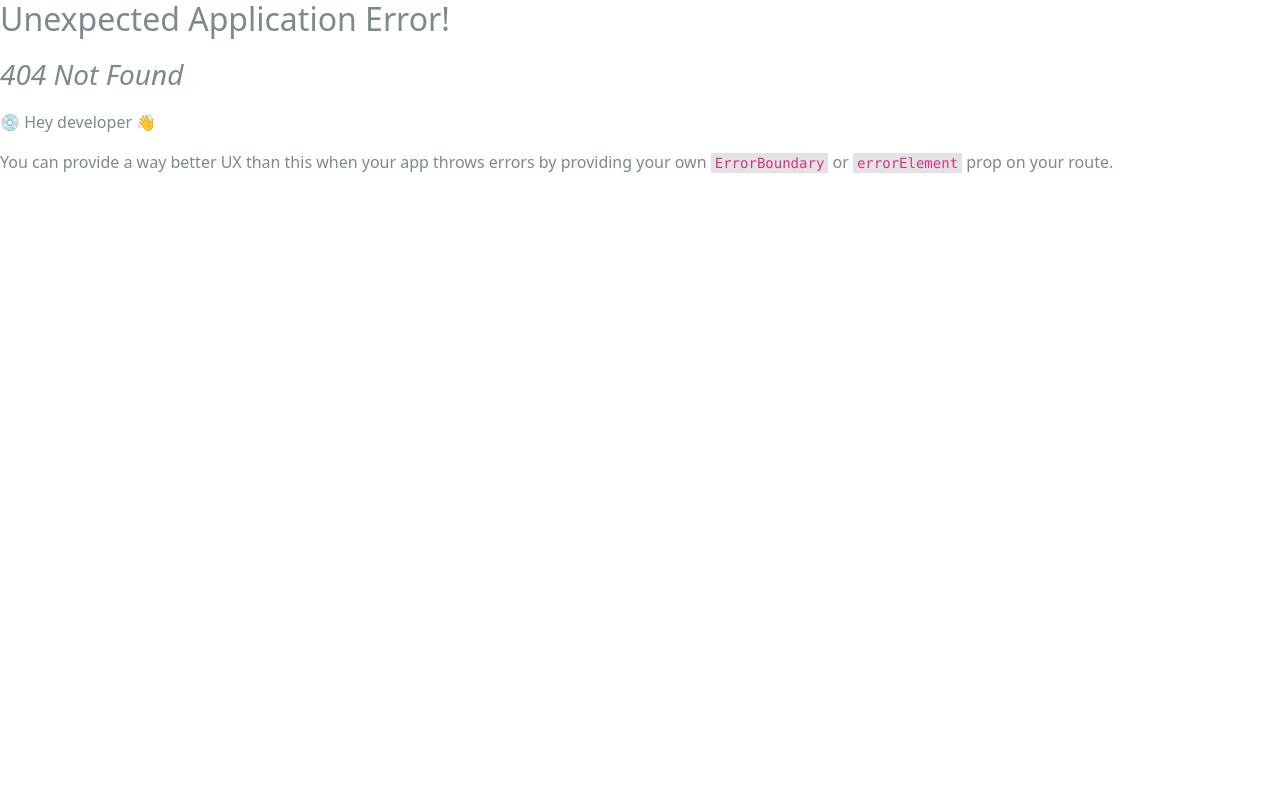
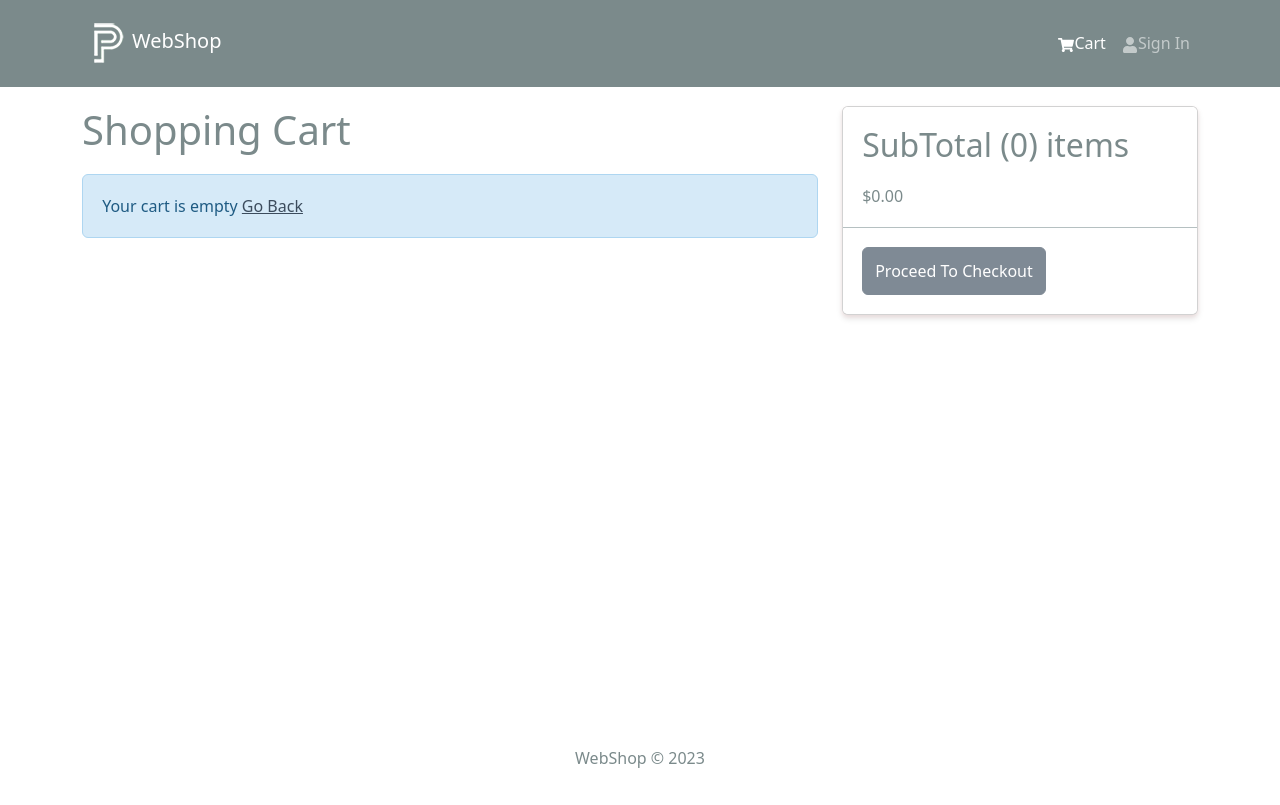
Before and after one commit to codeForMobile/webshop, a React (Create React App) app in the folder frontend/: page /cart in a window 1280 px wide. Before the commit this address had no page. Built offline with nearby package versions, Linux system fonts and the light colour scheme.

Commit message:
add cart screen and functionality

```diff
--- a/frontend/src/index.js
+++ b/frontend/src/index.js
@@ -20,12 +20,14 @@
 import reportWebVitals from './reportWebVitals';
 import HomeScreen from './screens/HomeScreen';
 import ProductScreen from './screens/ProductScreen';
+import CartScreen from './screens/CartScreen';
 
 const router = createBrowserRouter(
   createRoutesFromElements([
     <Route path='/' element={<App/>}>
       <Route index={true} path='/' element={<HomeScreen/>}/>
       <Route path='/product/:id' element={<ProductScreen/>}/>
+      <Route path='/cart' element={<CartScreen/>}/>
     </Route>
   ])
 )
--- /dev/null
+++ b/frontend/src/screens/CartScreen.jsx
@@ -0,0 +1,95 @@
+import { Link, useNavigate } from 'react-router-dom'
+import { useSelector, useDispatch } from 'react-redux'
+import { Row, Col, ListGroup, Image, Form, Button, Card } from 'react-bootstrap'
+import { FaTrash } from 'react-icons/fa'
+import Message from '../components/Message'
+import { addToCart } from '../slices/cartSlice'
+
+const CartScreen = () => {
+    const navigate = useNavigate()
+    const dispatch = useDispatch()
+
+    const cart = useSelector((state) => state.cart)
+    const { cartItems } = cart
+
+    const addToCartHandler = async (product, qty) => {
+        dispatch(addToCart({...product, qty}))
+    }
+
+    return (
+        <Row>
+            <Col md={8}>
+                <h1 style={{marginBottom: '20px'}}>Shopping Cart</h1>
+                {cartItems.length === 0 ? (
+                    <Message>
+                        Your cart is empty <Link to='/'>Go Back</Link>
+                    </Message>
+                ) : (
+                    <ListGroup variant='flush'>
+                        {cartItems.map((item) => (
+                            <ListGroup.Item key={item._id}>
+                                <Row>
+                                    <Col md={2}>
+                                        <Image src={item.image} alt={item.name} fluid rounded/>
+                                    </Col>
+                                    <Col md={3}>
+                                        <Link to={`/product/${item._id}`}>
+                                            {item.name}
+                                        </Link>
+                                    </Col>
+                                    <Col md={2}>
+                                        ${item.price}
+                                    </Col>
+                                    <Col md={2}>
+                                    <Form.Control
+                                        as='select'
+                                        value={item.qty}
+                                        onChange={(e) =>
+                                        {addToCartHandler(item, Number(e.target.value), item.qty)}}
+                                        >
+                                         {[...Array(item.countInStock).keys()].map((x) => (
+                                            <option key={x+1} value={x+1}>
+                                                {x+1}
+                                            </option>
+                                         ))}
+                                        </Form.Control>
+                                    </Col>
+                                    <Col md={2}>
+                                        <Button type='button'
+                                        variant='light'>
+                                            <FaTrash/>
+                                        </Button>
+                                    </Col>
+                                </Row>
+                            </ListGroup.Item>
+                        ))}
+                    </ListGroup>
+                )}
+            </Col>
+            <Col md={4}>
+                <Card>
+                <ListGroup variant='flush'>
+                    <ListGroup.Item>
+                        <h2>
+                            SubTotal ({
+                                cartItems.reduce((acc, item) =>
+                                acc + item.qty, 0)
+                            }) items
+                        </h2>
+                        ${cartItems.reduce((acc, item) =>
+                                acc + item.qty * item.price, 0).toFixed(2) }
+                    </ListGroup.Item>
+                    <ListGroup.Item>
+                        <Button type='button' className='btn-block'
+                        disabled={
+                            cartItems.length === 0
+                        }>Proceed To Checkout</Button>
+                    </ListGroup.Item>
+                </ListGroup>
+                </Card>
+            </Col>
+        </Row>
+    )
+}
+
+export default CartScreen
```
